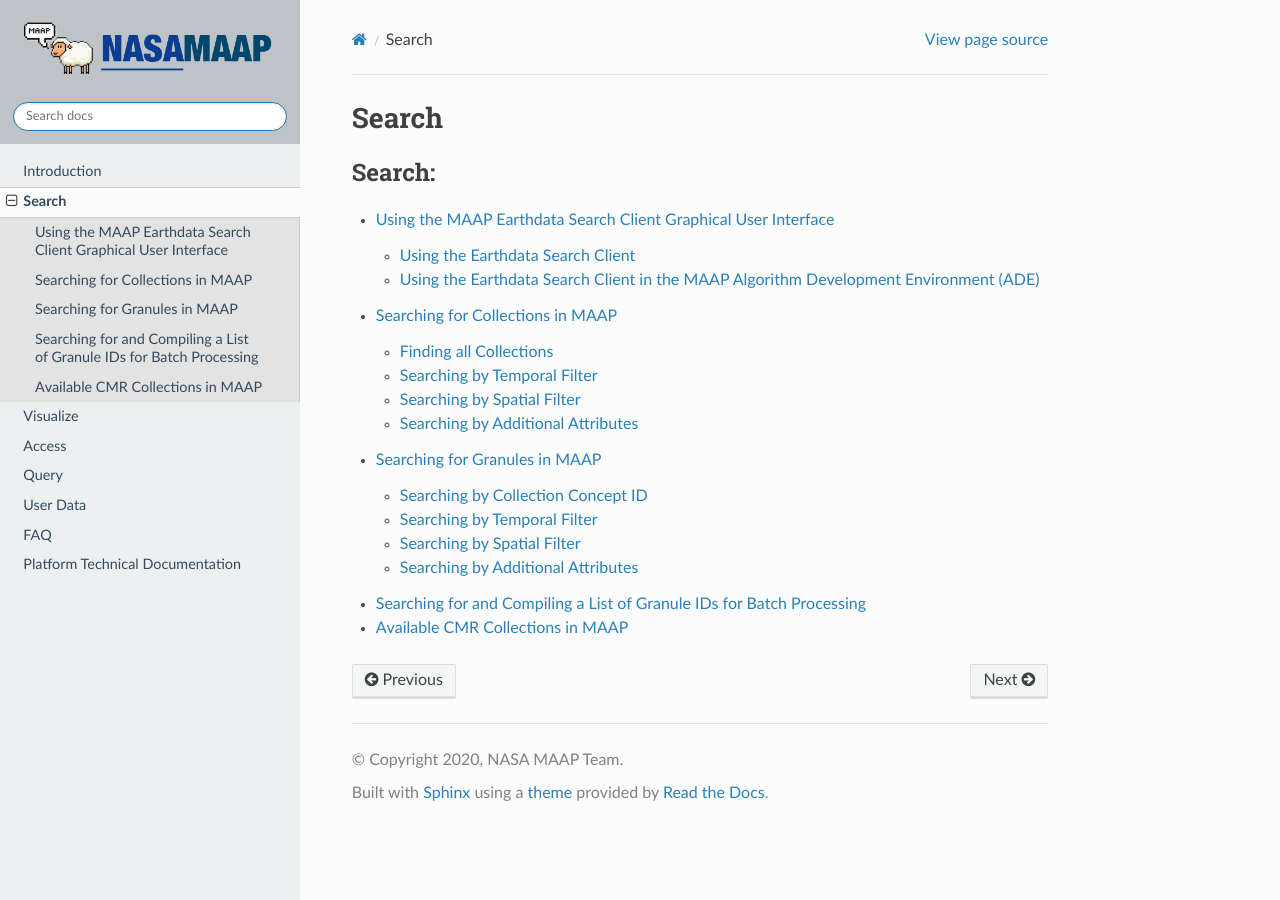
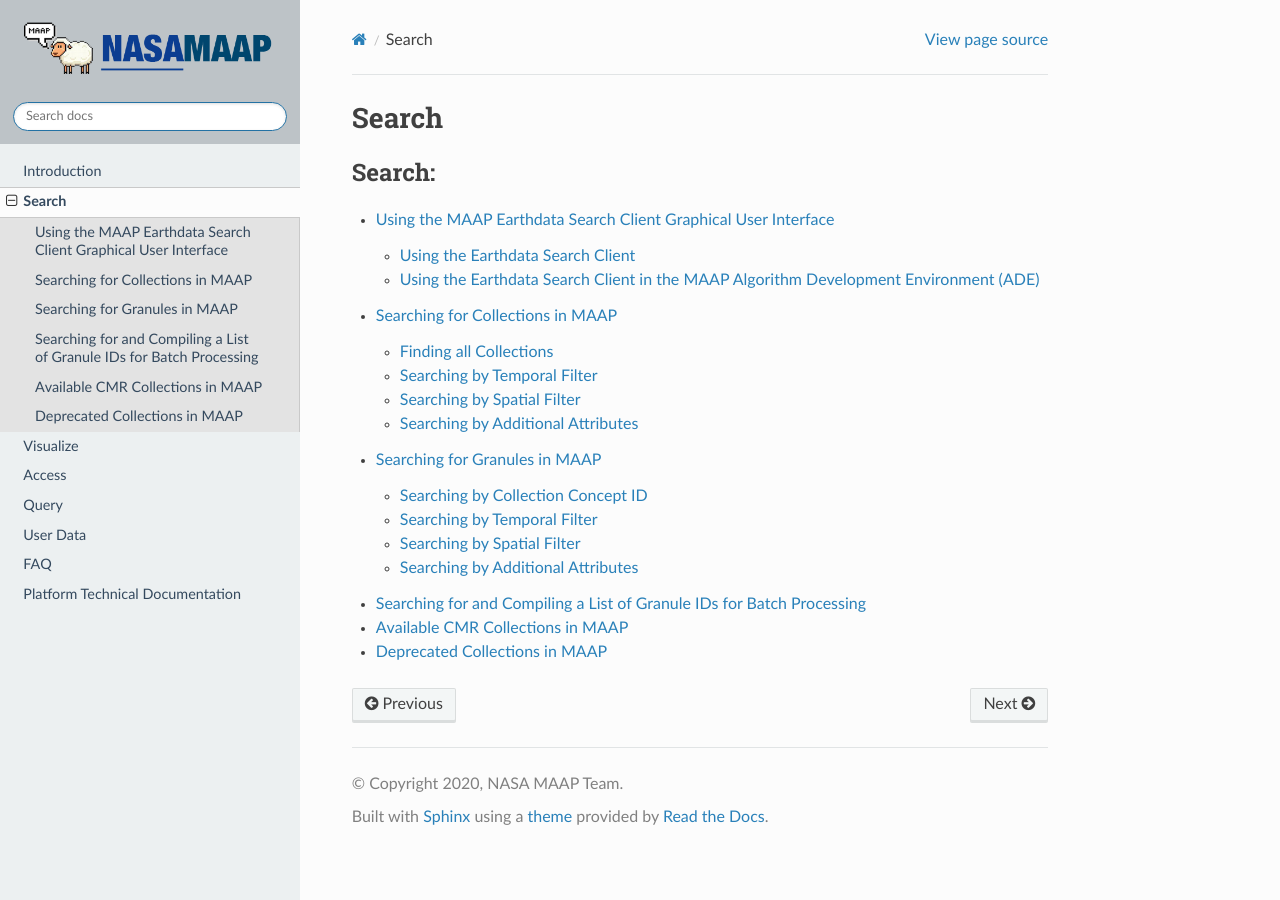
Before and after one commit to MAAP-Project/maap-documentation, a Sphinx documentation site: the page built from docs/source/searching.rst, in a window 1280 px wide. Built offline with Sphinx 7.4.7 and the Read the Docs theme 2.0.0, drawn with Linux system fonts in a browser that asks for light colours; pages that are not in the unit, such as notebooks, are missing from menus.

Commit message:
Adding a page to docs.maap-project.org to list all the deprecated collections

```diff
--- a/docs/source/searching.rst
+++ b/docs/source/searching.rst
@@ -10,3 +10,4 @@ Search
   search/granules.ipynb
   search/searching_compiling_list_of_granule_ids.ipynb
   search/cmr_collection_table.ipynb
+  search/deprecated_collection_table.ipynb
```
Also changed, not shown: docs/source/search/deprecated_collection_table.ipynb (added).
